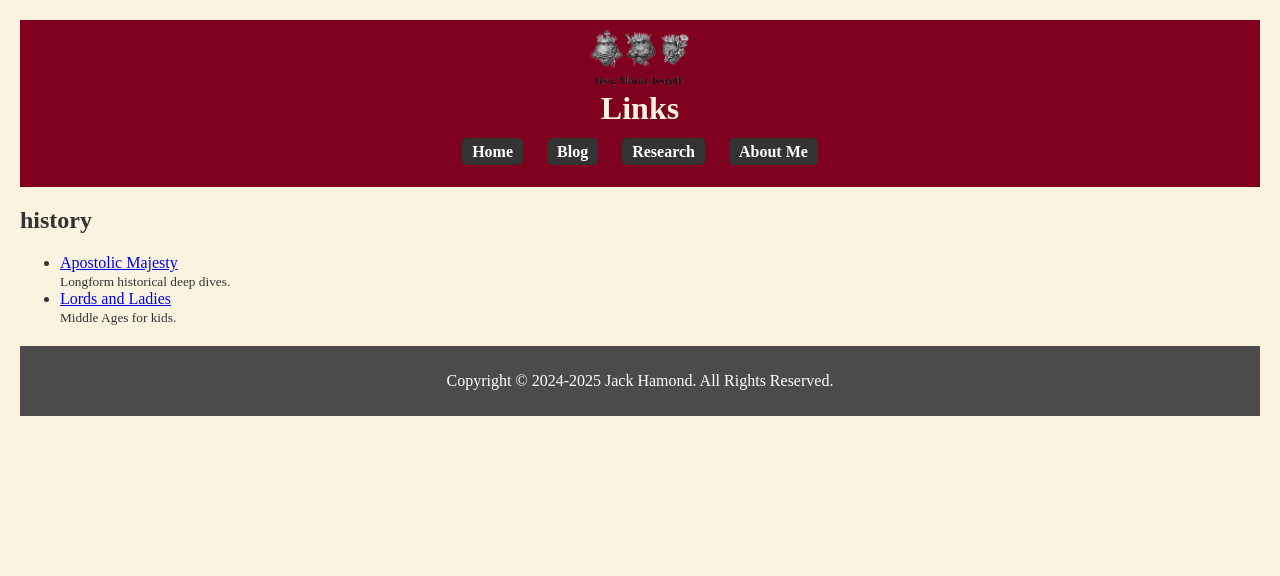
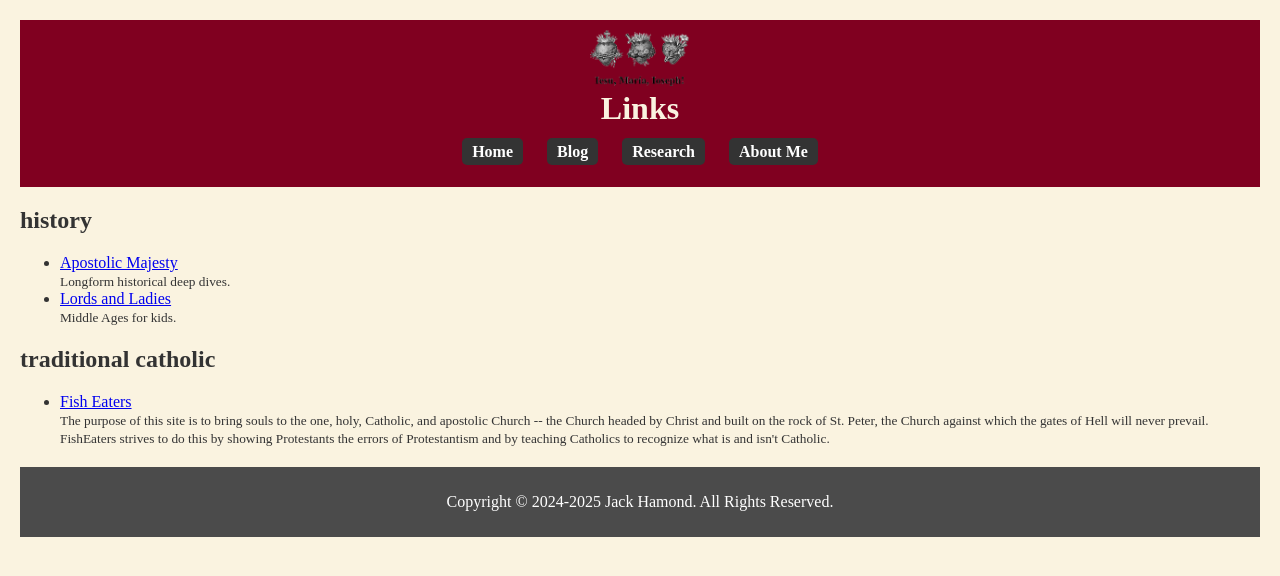
Before and after one commit to jackhamond/jackhamond.github.io, a Jekyll site: the page built from indices/links.html, in a window 1280 px wide. Shown: the top 576 px of the page. Built offline with Jekyll 4.4.1, drawn with Linux system fonts in a browser that asks for light colours.

Commit message:
Update links.yml

```diff
--- a/_data/links.yml
+++ b/_data/links.yml
@@ -7,3 +7,8 @@
   url: "https://www.lordsandladies.org/"
   description: "Middle Ages for kids."
   tags: ["history"]
+
+- title: "Fish Eaters"
+  url: "https://www.fisheaters.com/"
+  description: "The purpose of this site is to bring souls to the one, holy, Catholic, and apostolic Church -- the Church headed by Christ and built on the rock of St. Peter, the Church against which the gates of Hell will never prevail. FishEaters strives to do this by showing Protestants the errors of Protestantism and by teaching Catholics to recognize what is and isn't Catholic."
+  tags: ["traditional catholic"]
```
